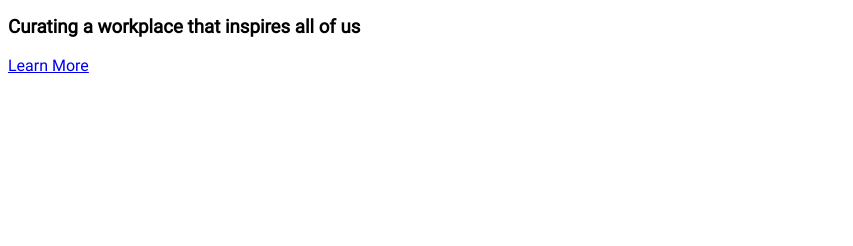
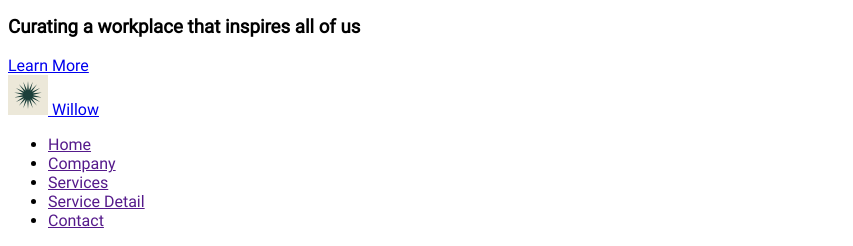
Before and after one commit to NadyaPod/Willow, a website: page source/index.html in a window 1280 px wide. Shown: the part 3320-3566 px from the top of the page, without its empty margins (0-853 px from the left). Before the commit the page ends 3403 px from the top, so only its background shows below. Drawn offline with Linux system fonts and the light colour scheme.

Commit message:
feat: footer markup

```diff
--- a/source/index.html
+++ b/source/index.html
@@ -243,6 +243,20 @@
       </div>
     </section>
   </main>
-  <footer class="footer"></footer>
+  <footer class="footer">
+    <a class="footer__logo logo" href="#">
+      <img class="logo__icon" src="./img/logo.svg" alt="Willow logo.">
+      <span class="logo__text">Willow</span>
+    </a>
+    <nav class="footer__navigation navigation">
+      <ul class="navigation__list">
+        <li class="navigation__item"><a class="navigation__link" href="">Home</a></li>
+        <li class="navigation__item"><a class="navigation__link" href="">Company</a></li>
+        <li class="navigation__item"><a class="navigation__link" href="">Services</a></li>
+        <li class="navigation__item"><a class="navigation__link" href="">Service Detail</a></li>
+        <li class="navigation__item"><a class="navigation__link" href="">Contact</a></li>
+      </ul>
+    </nav>
+  </footer>
 </body>
 </html>
```
